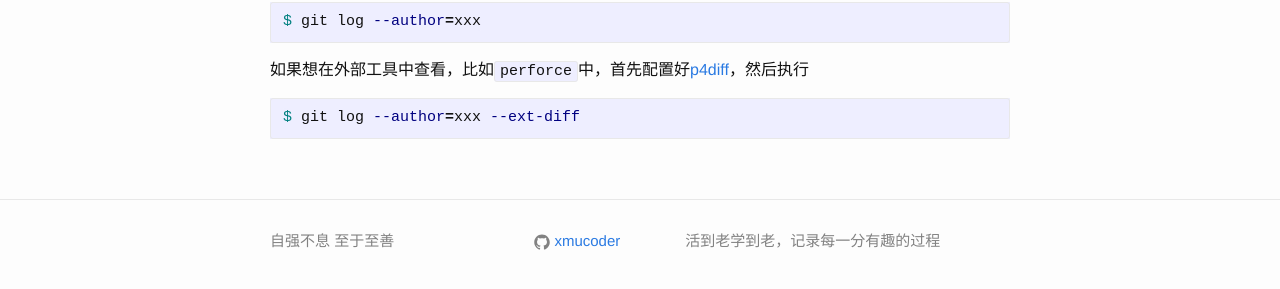
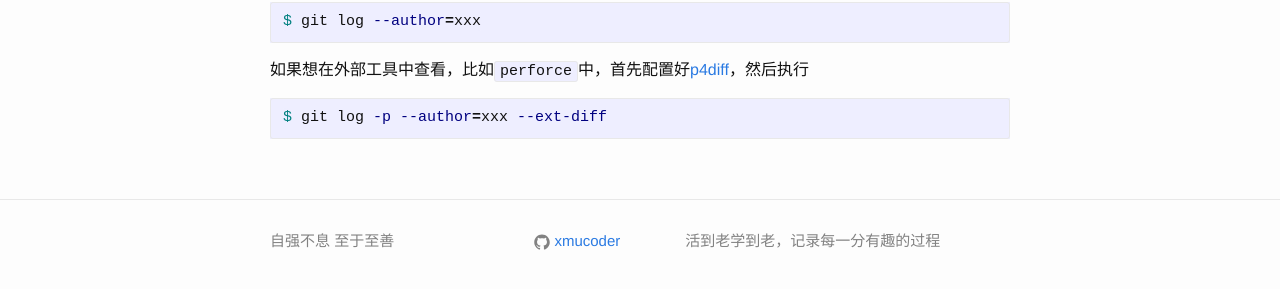
Before and after one commit to qingzhupig/qingzhupig.github.io, a Jekyll site: the page built from _posts/2018-06-27-git-tricks.md, in a window 1280 px wide. Shown: the part 300-589 px from the top of the page. Built offline with Jekyll 4.4.1, drawn with Linux system fonts in a browser that asks for light colours.

Commit message:
fix git log syntax

````diff
--- a/_posts/2018-06-27-git-tricks.md
+++ b/_posts/2018-06-27-git-tricks.md
@@ -15,7 +15,7 @@ $ git log --author=xxx
 如果想在外部工具中查看，比如`perforce`中，首先配置好[p4diff][1]，然后执行
 
 ``` bash
-$ git log --author=xxx --ext-diff
+$ git log -p --author=xxx --ext-diff
 ```
 
 [1]: {% post_url 2017-03-03-install-and-setup-p4merge %}
````
